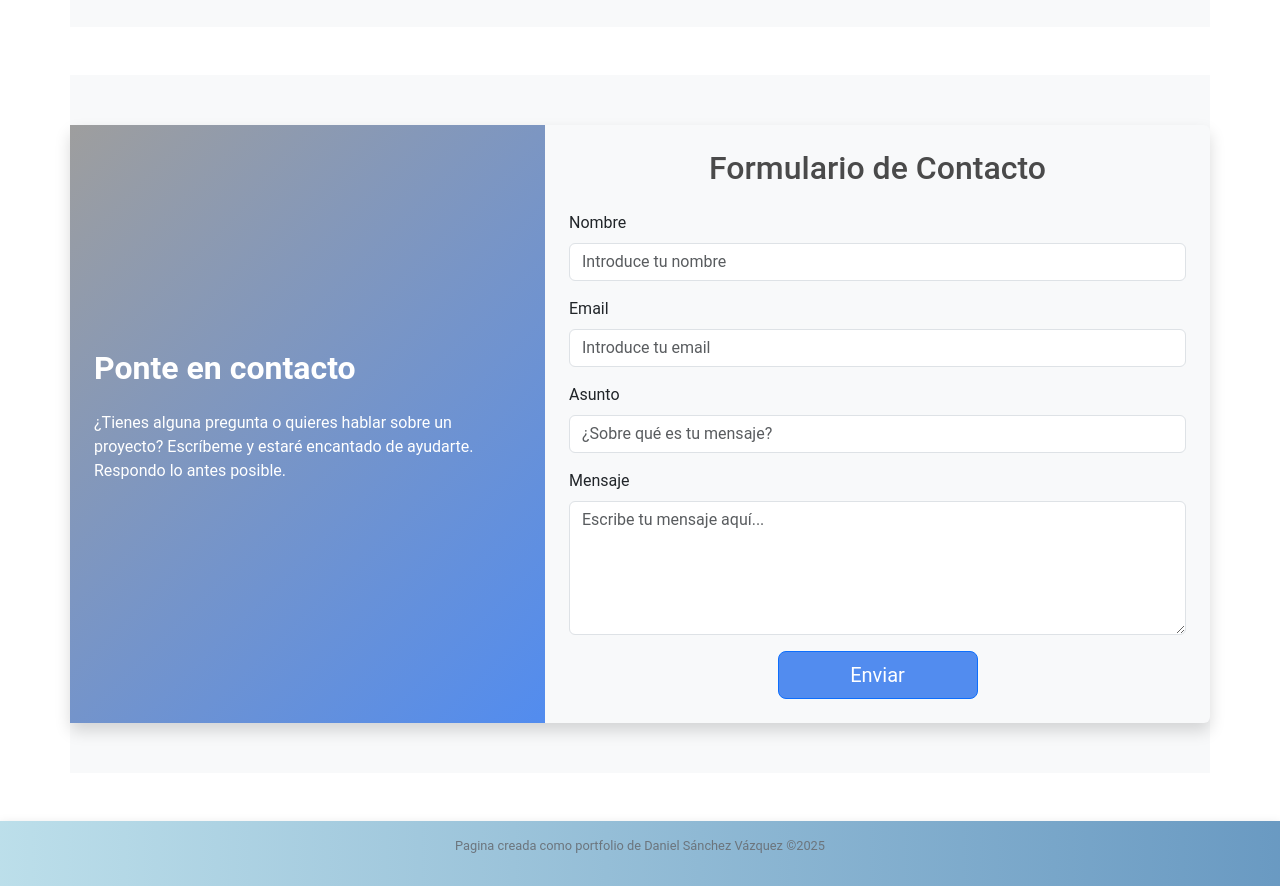
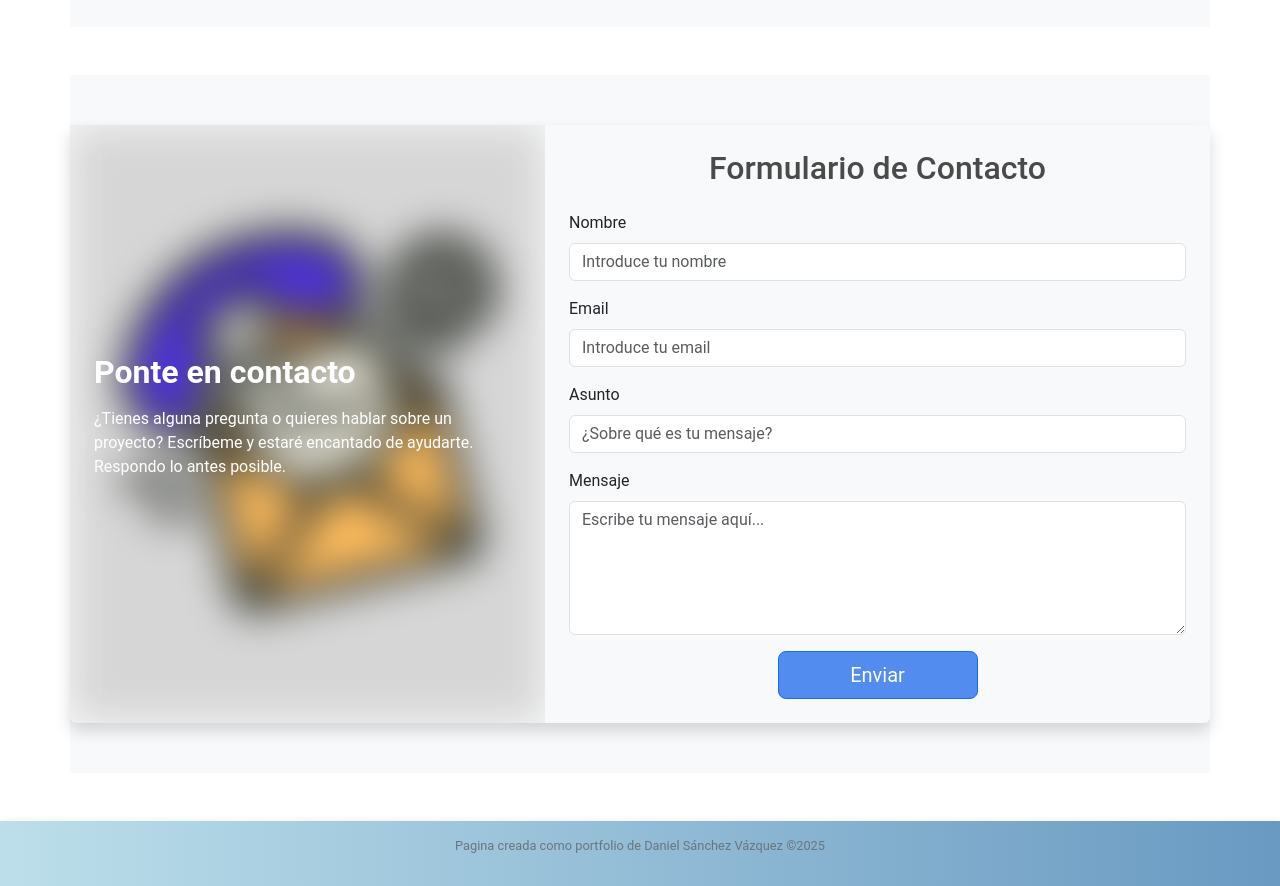
Before and after one commit to DaniSanchezDev/Portfolio, a plain HTML site: page index.html in a window 1280 px wide. Shown: the part 2220-3106 px from the top of the page. Drawn offline with nearby package versions, Linux system fonts and the light colour scheme.

Commit message:
add styles

```diff
--- a/css/styles.css
+++ b/css/styles.css
@@ -104,6 +104,30 @@ h3 {
   border-radius: 5px;
 }
 
+.bg-image-blur {
+  background-image: url('./../img/formulario-de-contacto-1.png');
+  background-size: cover;
+  background-position: center;
+  filter: blur(20px);
+  z-index: 0;
+}
+
+.position-relative {
+  position: relative;
+}
+
+.position-absolute {
+  position: absolute;
+}
+
+.z-index-1 {
+  z-index: 1;
+}
+
+.overflow-hidden {
+  overflow: hidden;
+}
+
 .boton-form {
   background-color: #528cef;
   width: 200px;
--- a/index.html
+++ b/index.html
@@ -347,18 +347,17 @@
         </div>
       </div>
     </section>
-
     <section id="contact" class="container my-5">
       <div class="row shadow rounded bg-light">
-        <div
-          class="col-lg-5 p-4 d-flex flex-column justify-content-center text-white"
-          style="background: linear-gradient(135deg, #9e9e9e, #528cef)"
-        >
-          <h2 class="fw-bold">Ponte en contacto</h2>
-          <p class="mt-3">
-            ¿Tienes alguna pregunta o quieres hablar sobre un proyecto?
-            Escríbeme y estaré encantado de ayudarte. Respondo lo antes posible.
-          </p>
+        <div class="col-lg-5 p-4 d-flex flex-column justify-content-center text-white position-relative overflow-hidden">
+          <div class="position-absolute top-0 start-0 w-100 h-100 bg-image-blur"></div>
+          <div class="position-relative z-index-1">
+            <h2 class="fw-bold">Ponte en contacto</h2>
+            <p class="mt-3">
+              ¿Tienes alguna pregunta o quieres hablar sobre un proyecto?
+              Escríbeme y estaré encantado de ayudarte. Respondo lo antes posible.
+            </p>
+          </div>
         </div>
 
         <div class="col-lg-7 p-4">
```
Also changed, not shown: img/formulario-de-contacto-1.png (added).
